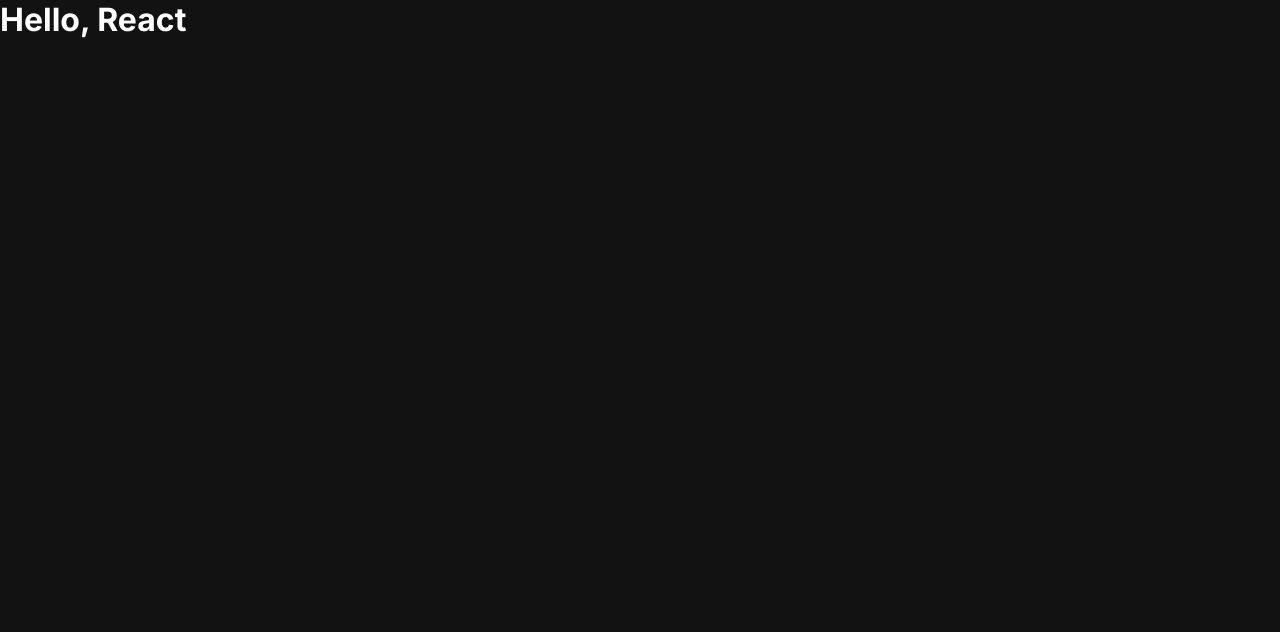
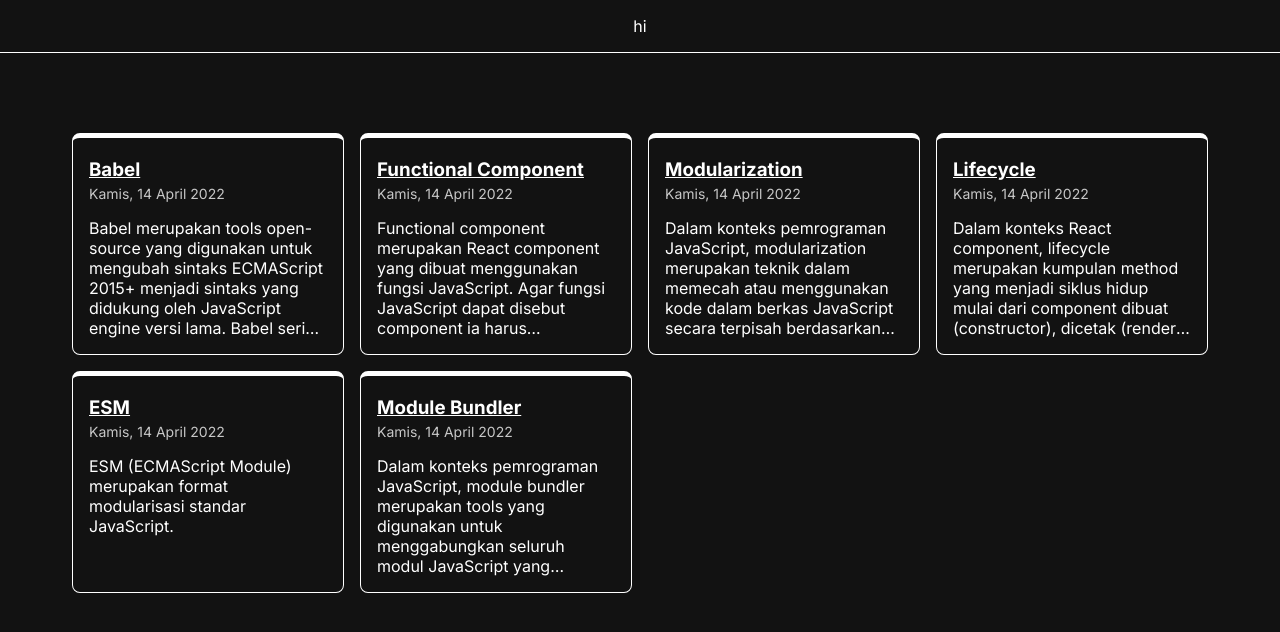
Before and after one commit to Aris220/personal-notes-app-starter, a React (Vite) app: page /notes in a window 1280 px wide. Shown: the top 632 px of the page. Built offline with nearby package versions, Linux system fonts and the light colour scheme.

Commit message:
menambahkan notes Pages

```diff
--- a/package.json
+++ b/package.json
@@ -10,7 +10,8 @@
   },
   "dependencies": {
     "react": "^18.2.0",
-    "react-dom": "^18.2.0"
+    "react-dom": "^18.2.0",
+    "react-router": "^7.1.3"
   },
   "devDependencies": {
     "@types/react": "^18.0.28",
--- a/src/index.jsx
+++ b/src/index.jsx
@@ -1,10 +1,22 @@
-import React from 'react';
-import { createRoot } from 'react-dom/client';
-import App from './App';
+import React from "react";
+import { createRoot } from "react-dom/client";
+import { BrowserRouter, Routes, Route } from "react-router";
 
-import './styles/style.css';
+// file Pages
+import App from "./App";
+import Hallo from "./pages/hallo";
+import Notes from "./pages/notes";
 
-const root = createRoot(document.getElementById('root'));
+//file styles
+// import "./styles/style.css";
+
+const root = createRoot(document.getElementById("root"));
 root.render(
-  <App />,
+  <BrowserRouter>
+    <Routes>
+      <Route path="/" element={<App />} />
+      <Route path="/hallo" element={<Hallo />} />
+      <Route path="/notes" element={<Notes />} />
+    </Routes>
+  </BrowserRouter>
 );
--- /dev/null
+++ b/src/pages/hallo.jsx
@@ -0,0 +1,8 @@
+const Hallo = () => {
+  return (
+    <div>
+      <h1>Hallo guys</h1>
+    </div>
+  );
+};
+export default Hallo;
--- /dev/null
+++ b/src/pages/notFound.jsx
@@ -0,0 +1,11 @@
+import styles from "../styles/style.module.css";
+const NotFound = () => {
+  return (
+    <div>
+      <section className={styles["notes-list-empty"]}>
+        <p className={styles["notes-list-empty"]}> Notes Not Found </p>
+      </section>
+    </div>
+  );
+};
+export default NotFound;
--- /dev/null
+++ b/src/pages/notes.jsx
@@ -0,0 +1,43 @@
+import { useState, useEffect, Fragment } from "react";
+import { getAllNotes } from "../utils/local-data";
+import { showFormattedDate } from "../utils";
+
+import styles from "../styles/style.module.css";
+import NotFound from "./notFound";
+
+const Notes = () => {
+  const [notes, setNotes] = useState([]);
+
+  useEffect(() => {
+    const data = getAllNotes(); // Fetch the data synchronously
+    setNotes(data); // Update state
+    console.log(data);
+  }, []);
+  return (
+    <Fragment>
+      <div className={styles["app-container"]}>
+        <header>hi</header>
+        <main>
+          <section className={styles["homepage"]}>
+            {notes.length === 0 ? (
+              <NotFound />
+            ) : (
+              <section className={styles["notes-list"]}>
+                {notes.map((note) => (
+                  <article className={styles["note-item"]} key={note.id}>
+                    <h3 className={styles["note-item__title"]}>{note.title}</h3>
+                    <p className={styles["note-item__createdAt"]}>
+                      {showFormattedDate(note.createdAt)}
+                    </p>
+                    <p className={styles["note-item__body"]}>{note.body}</p>
+                  </article>
+                ))}
+              </section>
+            )}
+          </section>
+        </main>
+      </div>
+    </Fragment>
+  );
+};
+export default Notes;
--- a/src/styles/style.css
+++ b/src/styles/style.module.css
@@ -1,19 +1,19 @@
 :root {
-  --primary: #BB86FC;
-  --primary-variant: #3700B3;
-  --secondary: #03DAC6;
+  --primary: #bb86fc;
+  --primary-variant: #3700b3;
+  --secondary: #03dac6;
   --background: #121212;
   --surface: #121212;
-  --error: #CF6679;
-  --warning: #F39C12;
-  --on-background: #FFFFFF;
+  --error: #cf6679;
+  --warning: #f39c12;
+  --on-background: #ffffff;
   --on-background-grey: #c7c7c7;
-  --on-surface: #FFFFFF;
+  --on-surface: #ffffff;
 }
 
 [data-theme="light"] {
-  --background: #DDDDDD;
-  --suface: #FFFFFF;
+  --background: #dddddd;
+  --suface: #ffffff;
   --on-background: #333333;
   --on-background-grey: #6d6d6d;
   --on-surface: #333333;
@@ -29,9 +29,8 @@
   color: var(--on-background);
 }
 
-
 body {
-  font-family: 'Inter', sans-serif;
+  font-family: "Inter", sans-serif;
 }
 
 .app-container {
@@ -92,6 +91,7 @@
 
 .note-item__title {
   margin: 4px 0;
+  text-decoration: underline;
 }
 
 .note-item__createdAt {
@@ -122,7 +122,7 @@
 }
 
 .detail-page__createdAt {
-  color: var(--on-background-grey)
+  color: var(--on-background-grey);
 }
 
 .detail-page__body {
@@ -131,7 +131,9 @@
   font-size: 18px;
 }
 
-.detail-page__action, .homepage__action, .add-new-page__action {
+.detail-page__action,
+.homepage__action,
+.add-new-page__action {
   position: fixed;
   display: flex;
   gap: 16px;
@@ -163,7 +165,7 @@
   background-color: transparent;
   border: 0;
   color: var(--on-background);
-  font-family: 'Inter', sans-serif;
+  font-family: "Inter", sans-serif;
   font-size: 64px;
   font-weight: bold;
   padding: 8px 0;
@@ -178,7 +180,7 @@
   background-color: transparent;
   border: 0;
   color: var(--on-background);
-  font-family: 'Inter', sans-serif;
+  font-family: "Inter", sans-serif;
   font-size: 24px;
   padding: 8px 0;
   min-height: 500px;
@@ -186,12 +188,12 @@
 
 [data-placeholder]:empty::before {
   content: attr(data-placeholder);
-  color: var(--on-background-grey)
+  color: var(--on-background-grey);
 }
 
 .search-bar input {
   margin: 16px 0;
-  font-family: 'Inter', sans-serif;
+  font-family: "Inter", sans-serif;
   background-color: transparent;
   border: 1px solid var(--on-background);
   border-radius: 4px;
@@ -204,7 +206,8 @@
   color: var(--on-background-grey);
 }
 
-.toggle-theme, .toggle-locale {
+.toggle-theme,
+.toggle-locale {
   background-color: transparent;
   border: 0;
   cursor: pointer;
@@ -222,18 +225,21 @@
   font-size: 28px;
 }
 
-.input-login, .input-register {
+.input-login,
+.input-register {
   margin: 32px 0;
 }
 
-.input-login label, .input-register label {
+.input-login label,
+.input-register label {
   font-size: 24px;
   font-weight: lighter;
 }
 
-.input-login input, .input-register input {
+.input-login input,
+.input-register input {
   font-size: 18px;
-  font-family: 'Inter', sans-serif;
+  font-family: "Inter", sans-serif;
   margin-top: 8px;
   margin-bottom: 16px;
   display: block;
@@ -242,11 +248,12 @@
   background-color: transparent;
   border-radius: 8px;
   border: 3px solid var(--on-background);
-  color: var(--on-background)
+  color: var(--on-background);
 }
 
-.input-login button, .input-register button {
-  font-family: 'Inter', sans-serif;
+.input-login button,
+.input-register button {
+  font-family: "Inter", sans-serif;
   font-weight: bold;
   font-size: 24px;
   width: 100%;
--- a/src/utils/local-data.js
+++ b/src/utils/local-data.js
@@ -1,44 +1,44 @@
 let notes = [
   {
-    id: 'notes-1',
-    title: 'Babel',
-    body: 'Babel merupakan tools open-source yang digunakan untuk mengubah sintaks ECMAScript 2015+ menjadi sintaks yang didukung oleh JavaScript engine versi lama. Babel sering dipakai ketika kita menggunakan sintaks terbaru termasuk sintaks JSX.',
-    createdAt: '2022-04-14T04:27:34.572Z',
+    id: "notes-1",
+    title: "Babel",
+    body: "Babel merupakan tools open-source yang digunakan untuk mengubah sintaks ECMAScript 2015+ menjadi sintaks yang didukung oleh JavaScript engine versi lama. Babel sering dipakai ketika kita menggunakan sintaks terbaru termasuk sintaks JSX.",
+    createdAt: "2022-04-14T04:27:34.572Z",
     archived: false,
   },
   {
-    id: 'notes-2',
-    title: 'Functional Component',
-    body: 'Functional component merupakan React component yang dibuat menggunakan fungsi JavaScript. Agar fungsi JavaScript dapat disebut component ia harus mengembalikan React element dan dipanggil layaknya React component.',
-    createdAt: '2022-04-14T04:27:34.572Z',
+    id: "notes-2",
+    title: "Functional Component",
+    body: "Functional component merupakan React component yang dibuat menggunakan fungsi JavaScript. Agar fungsi JavaScript dapat disebut component ia harus mengembalikan React element dan dipanggil layaknya React component.",
+    createdAt: "2022-04-14T04:27:34.572Z",
     archived: false,
   },
   {
-    id: 'notes-3',
-    title: 'Modularization',
-    body: 'Dalam konteks pemrograman JavaScript, modularization merupakan teknik dalam memecah atau menggunakan kode dalam berkas JavaScript secara terpisah berdasarkan tanggung jawabnya masing-masing.',
-    createdAt: '2022-04-14T04:27:34.572Z',
+    id: "notes-3",
+    title: "Modularization",
+    body: "Dalam konteks pemrograman JavaScript, modularization merupakan teknik dalam memecah atau menggunakan kode dalam berkas JavaScript secara terpisah berdasarkan tanggung jawabnya masing-masing.",
+    createdAt: "2022-04-14T04:27:34.572Z",
     archived: false,
   },
   {
-    id: 'notes-4',
-    title: 'Lifecycle',
-    body: 'Dalam konteks React component, lifecycle merupakan kumpulan method yang menjadi siklus hidup mulai dari component dibuat (constructor), dicetak (render), pasca-cetak (componentDidMount), dan sebagainya. ',
-    createdAt: '2022-04-14T04:27:34.572Z',
+    id: "notes-4",
+    title: "Lifecycle",
+    body: "Dalam konteks React component, lifecycle merupakan kumpulan method yang menjadi siklus hidup mulai dari component dibuat (constructor), dicetak (render), pasca-cetak (componentDidMount), dan sebagainya. ",
+    createdAt: "2022-04-14T04:27:34.572Z",
     archived: false,
   },
   {
-    id: 'notes-5',
-    title: 'ESM',
-    body: 'ESM (ECMAScript Module) merupakan format modularisasi standar JavaScript.',
-    createdAt: '2022-04-14T04:27:34.572Z',
+    id: "notes-5",
+    title: "ESM",
+    body: "ESM (ECMAScript Module) merupakan format modularisasi standar JavaScript.",
+    createdAt: "2022-04-14T04:27:34.572Z",
     archived: false,
   },
   {
-    id: 'notes-6',
-    title: 'Module Bundler',
-    body: 'Dalam konteks pemrograman JavaScript, module bundler merupakan tools yang digunakan untuk menggabungkan seluruh modul JavaScript yang digunakan oleh aplikasi menjadi satu berkas.',
-    createdAt: '2022-04-14T04:27:34.572Z',
+    id: "notes-6",
+    title: "Module Bundler",
+    body: "Dalam konteks pemrograman JavaScript, module bundler merupakan tools yang digunakan untuk menggabungkan seluruh modul JavaScript yang digunakan oleh aplikasi menjadi satu berkas.",
+    createdAt: "2022-04-14T04:27:34.572Z",
     archived: false,
   },
 ];
@@ -63,9 +63,16 @@
 }
 
 function addNote({ title, body }) {
-  notes = [...notes, {
-    id: `notes-${+new Date()}`, title: title || '(untitled)', body, createdAt: new Date().toISOString(), archived: false,
-  }];
+  notes = [
+    ...notes,
+    {
+      id: `notes-${+new Date()}`,
+      title: title || "(untitled)",
+      body,
+      createdAt: new Date().toISOString(),
+      archived: false,
+    },
+  ];
 }
 
 function deleteNote(id) {
```
Also changed, not shown: 1 other file (tests, documents, lock files or other folders).
